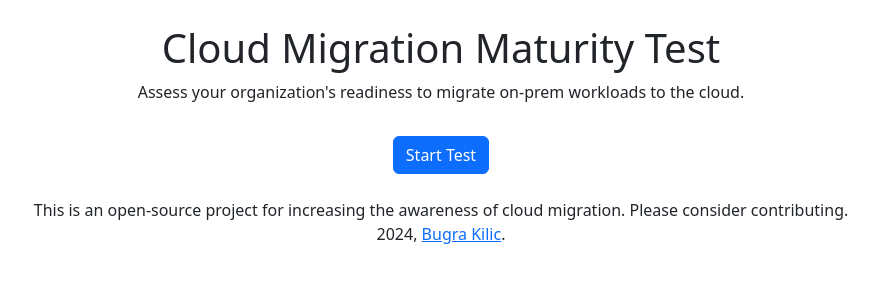
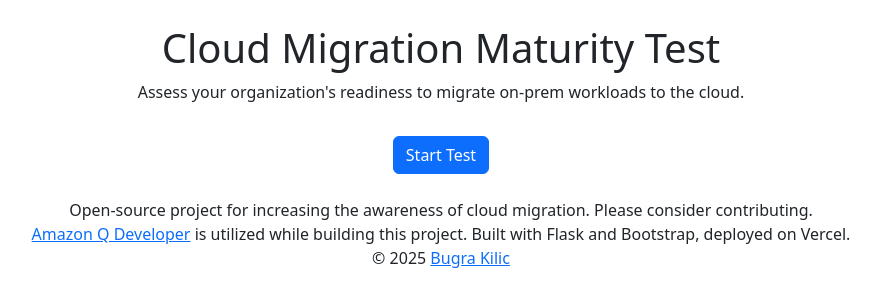
Before and after one commit to bugrakilic/cloud-maturity-app, a Flask app: page / in a window 1280 px wide. Shown: the top 307 px of the page, without its empty margins (199-1079 px from the left). Run offline with Flask 3, Linux system fonts and the light colour scheme.

Commit message:
Update base.html

```diff
--- a/templates/base.html
+++ b/templates/base.html
@@ -20,7 +20,10 @@
     <br>
     <div class="container text-center">
         <div>
-            <address>This is an open-source project for increasing the awareness of cloud migration. Please consider contributing. <br> 2024, <a href="https://bugrakilic.net" target="_blank">Bugra Kilic</a>.</address>
+            <address>Open-source project for increasing the awareness of cloud migration. Please consider contributing.
+                <br> <a href="https://aws.amazon.com/q/developer/" target="_blank">Amazon Q Developer</a> is utilized while building this project.
+                Built with Flask and Bootstrap, deployed on Vercel.
+                <br> &copy; 2025 <a href="https://bugrakilic.net" target="_blank">Bugra Kilic</a></address>
         </div>
     </div>
 </footer>
```
